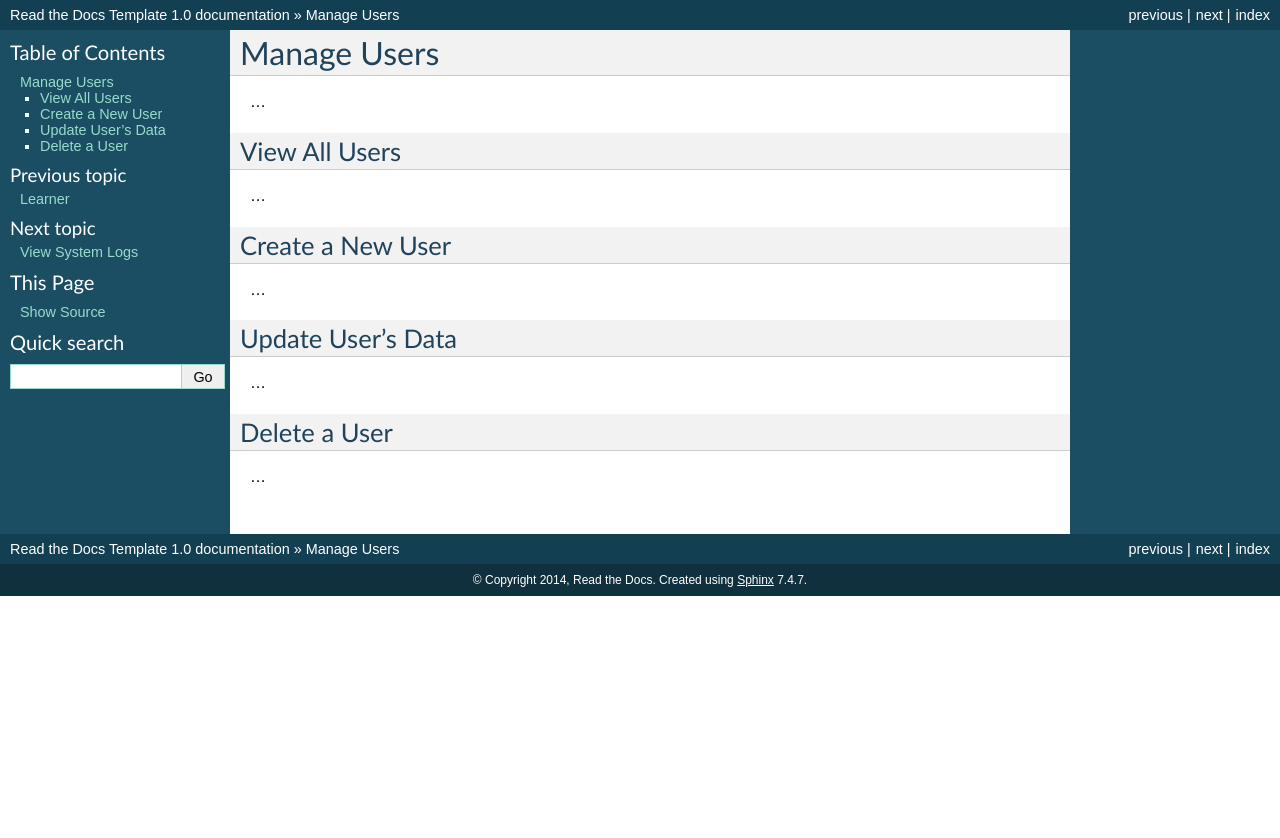
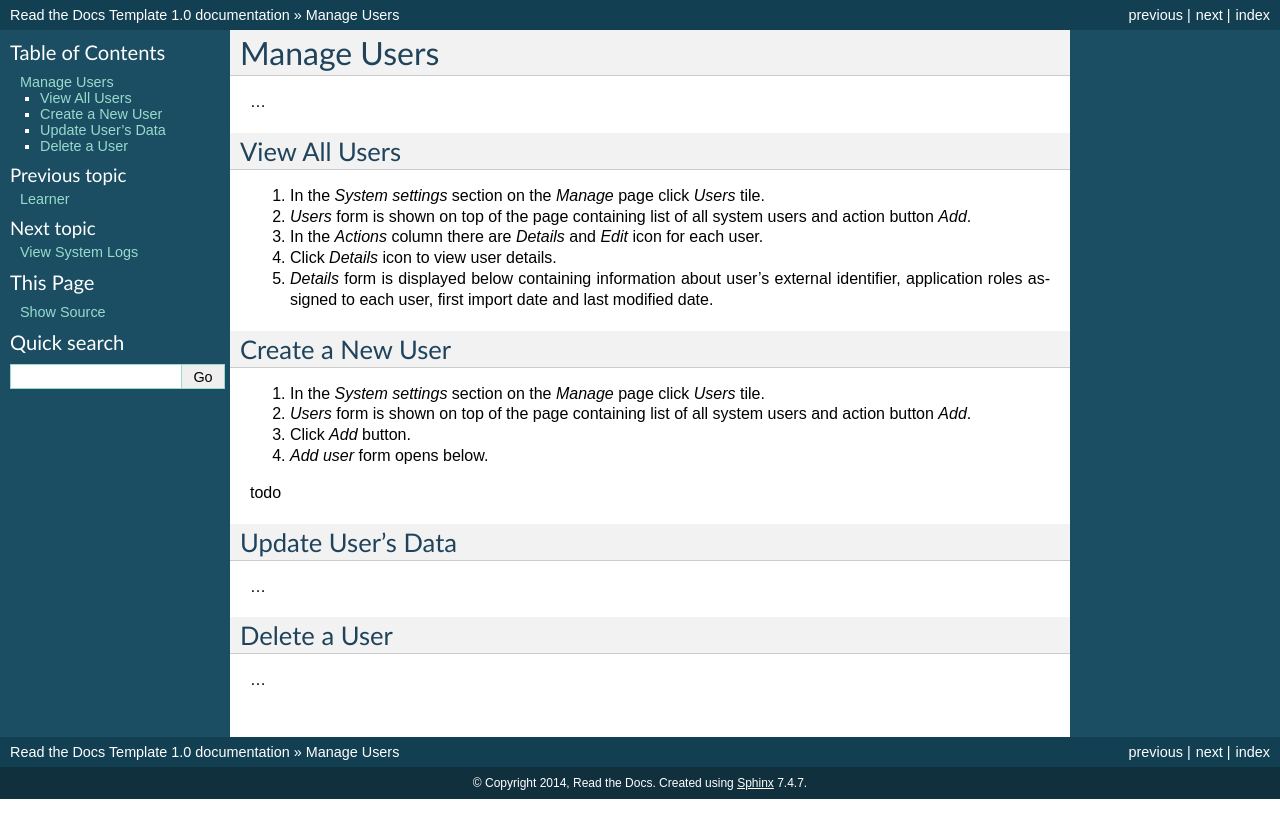
Before and after one commit to pslisko/performa365docs, a Sphinx documentation site: the page built from docs/howto/manage_users.rst, in a window 1280 px wide. Shown: the top 838 px of the page. Built offline with Sphinx 7.4.7, drawn with Linux system fonts in a browser that asks for light colours; pages that are not in the unit, such as notebooks, are missing from menus.

Commit message:
Update manage_users.rst

```diff
--- a/docs/howto/manage_users.rst
+++ b/docs/howto/manage_users.rst
@@ -6,12 +6,21 @@ Manage Users
 View All Users
 ^^^^^^^^^^^^^^
 
-...
+#. In the *System settings* section on the *Manage* page click *Users* tile.
+#. *Users* form is shown on top of the page containing list of all system users and action button *Add*.
+#. In the *Actions* column there are *Details* and *Edit* icon for each user.
+#. Click *Details* icon to view user details.
+#. *Details* form is displayed below containing information about user's external identifier, application roles assigned to each user, first import date and last modified date.
 
 Create a New User
 ^^^^^^^^^^^^^^
 
-...
+#. In the *System settings* section on the *Manage* page click *Users* tile.
+#. *Users* form is shown on top of the page containing list of all system users and action button *Add*.
+#. Click *Add* button.
+#. *Add user* form opens below.
+
+todo
 
 Update User's Data
 ^^^^^^^^^^^^^^
```
